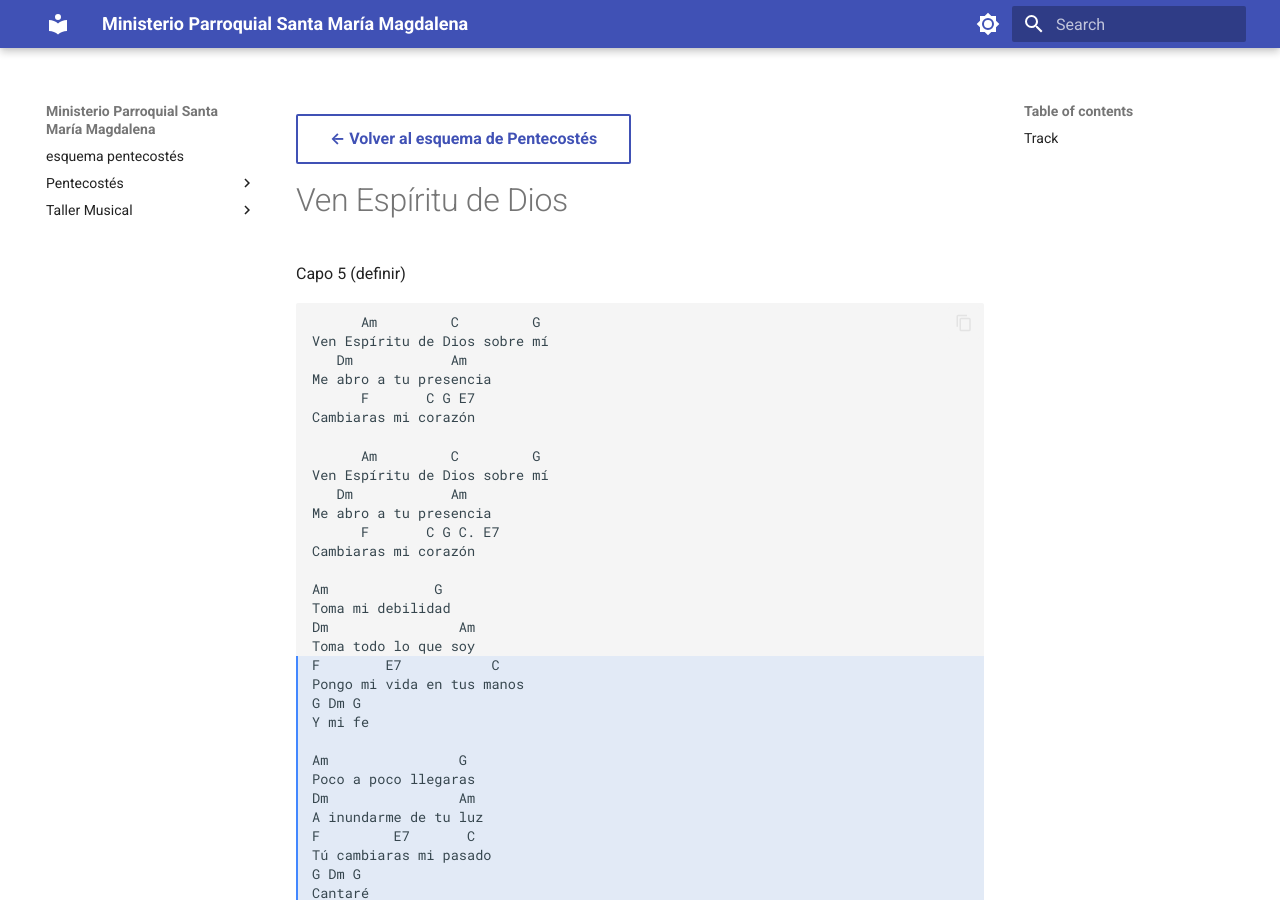
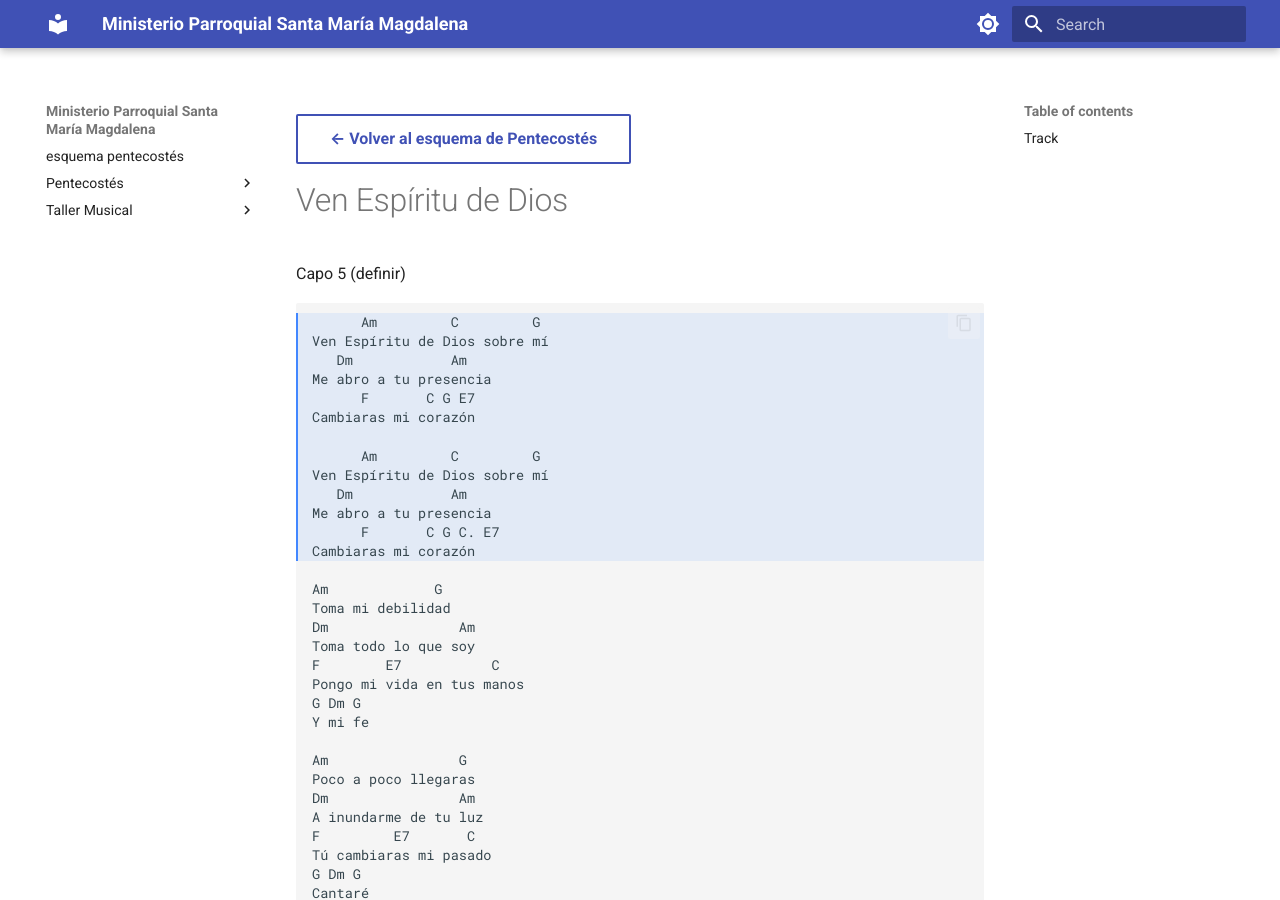
Before and after one commit to xlzus/magdalena, an MkDocs documentation site: the page built from docs/pentecostes/ven_espiritu_de_Dios.md, in a window 1280 px wide and 900 px high. Built offline with MkDocs 1.6.1 and Material for MkDocs 9.7.7, drawn with Linux system fonts in a browser that asks for light colours.

Commit message:
updated communion

````diff
--- a/docs/pentecostes/ven_espiritu_de_Dios.md
+++ b/docs/pentecostes/ven_espiritu_de_Dios.md
@@ -4,7 +4,7 @@
 
 Capo 5 (definir)
 
-```hl_lines="19-35 57-82"
+```hl_lines="1-13 34-46"
       Am         C         G
 Ven Espíritu de Dios sobre mí
    Dm            Am
````
